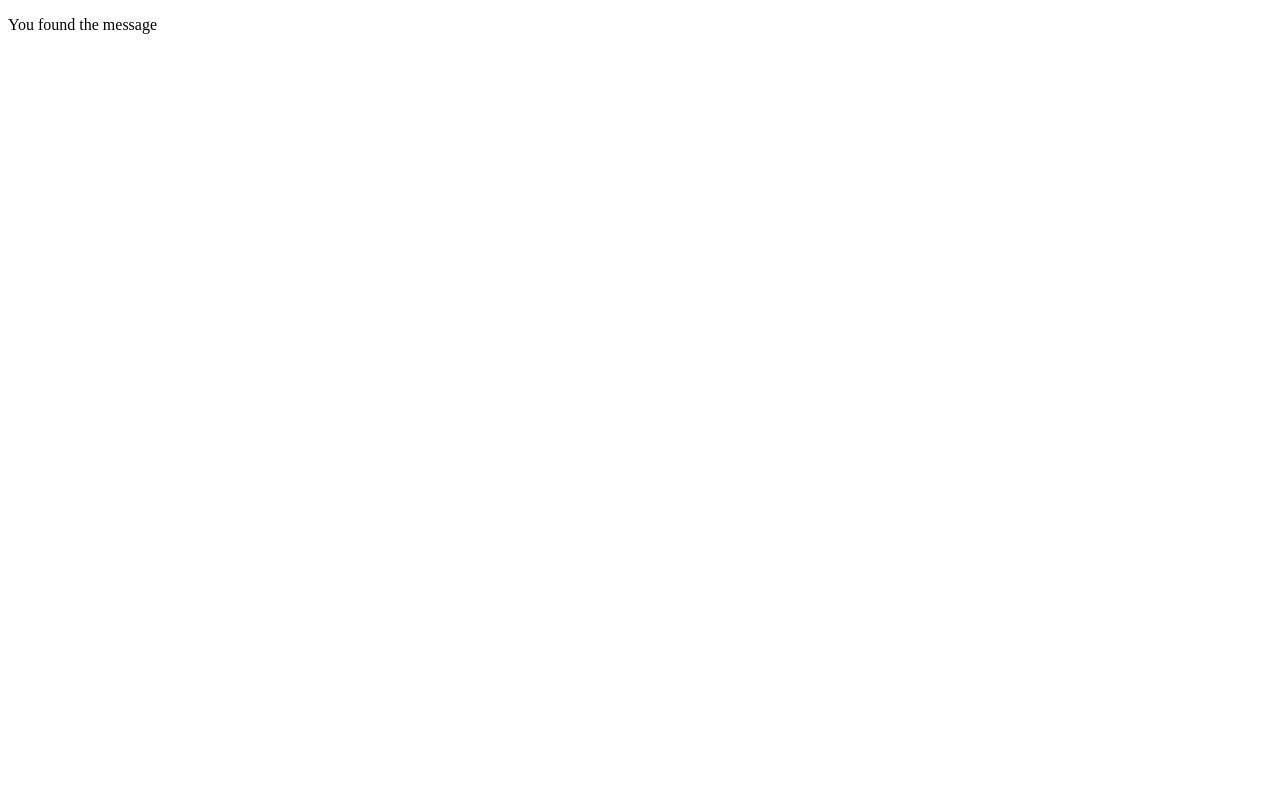
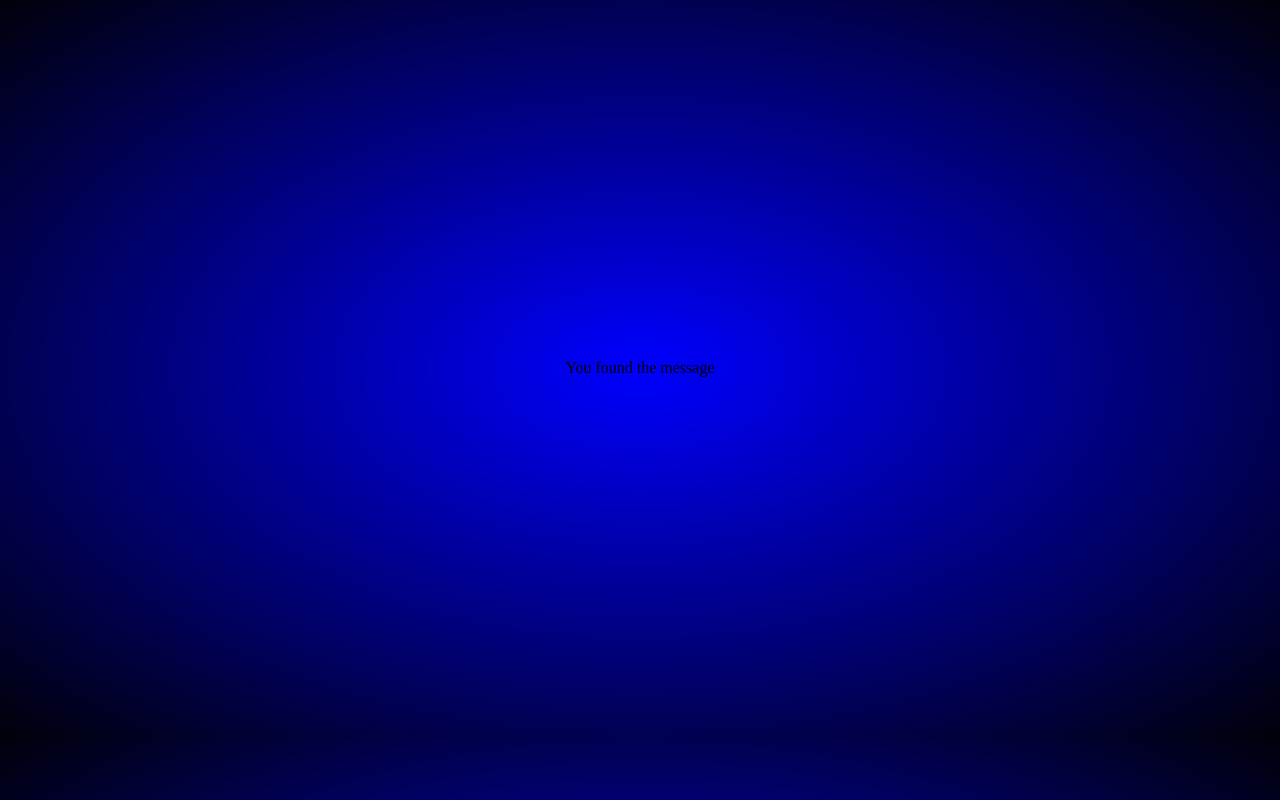
Before and after one commit to PaulaMenesesSalinas/webdev, a plain HTML site: page message.html in a window 1280 px wide. Drawn offline with Linux system fonts and the light colour scheme.

Commit message:
Add advanced style 2

```diff
--- a/main.css
+++ b/main.css
@@ -1,8 +1,6 @@
 body {
-    background-color:  black;
-    color: aliceblue;
-    text-align: center;
-
+   background:radial-gradient(blue,rgb(1, 1, 10));
+   text-align: center;
     height: 90vh;
     display: grid;
     place-items: center;
@@ -25,6 +23,7 @@ main {
     animation: rota 60s
 
 }
+
 @keyframes rota  {
     0% { rotate: 0deg; }
     100% { rotate: 360deg; }
--- a/message.html
+++ b/message.html
@@ -4,7 +4,11 @@
     <meta charset="UTF-8">
     <meta name="viewport" content="width=device-width, initial-scale=1.0">
     <title>Document</title>
+
+    <link rel="stylesheet" href="main.css">
 </head>
+
+
 <body>
     <p>You found the message</p>
 </body>
```
